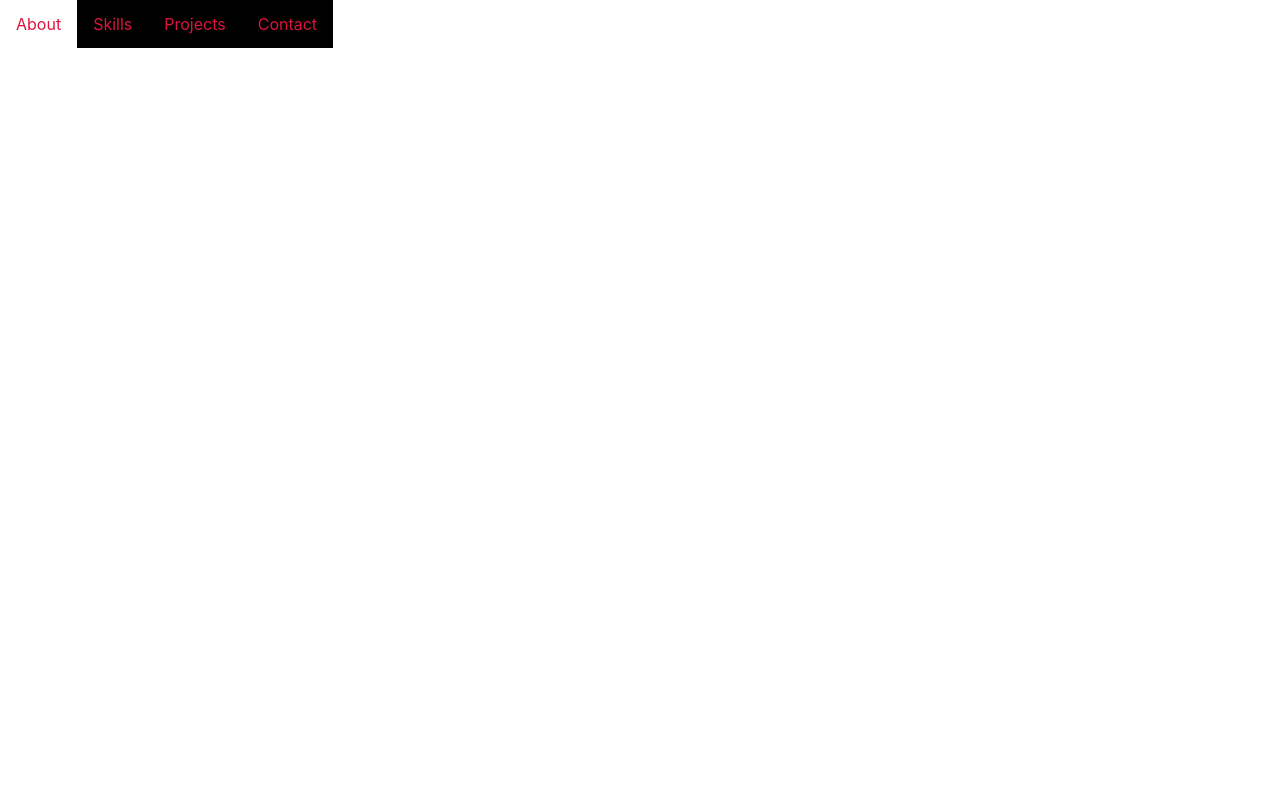
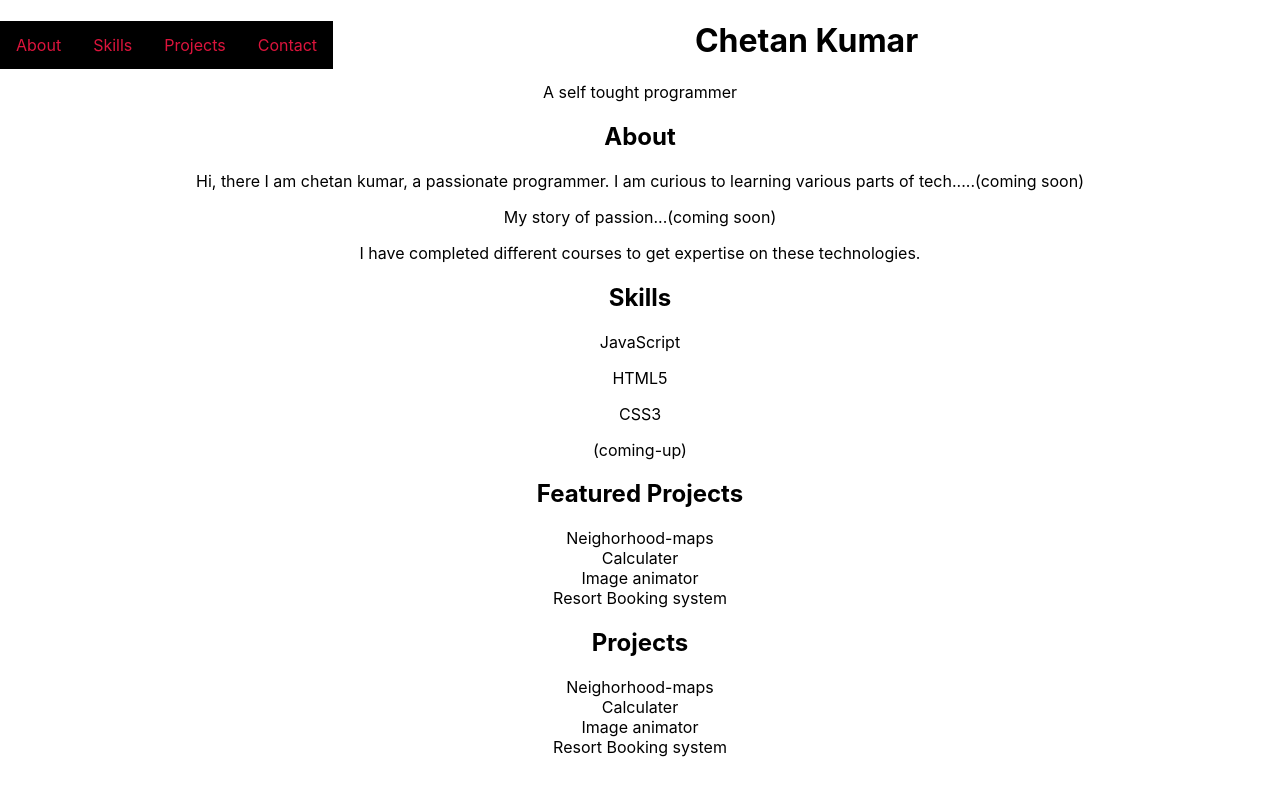
Before and after one commit to Ckbhatia/Portfolio, a React (Create React App) app: page / in a window 1280 px wide. Shown: the top 796 px of the page. Built offline with nearby package versions, Linux system fonts and the light colour scheme.

Commit message:
feat: added main elements

```diff
--- a/src/components/Main.jsx
+++ b/src/components/Main.jsx
@@ -8,8 +8,41 @@ export default class Main extends Component {
             <div>
                 <Navbar />
                 <main id="main">
-
+                    <div className="intro">
+                        <h1>Chetan Kumar</h1>
+                        <p>A self tought programmer</p>
+                        <h2>About</h2>
+                        <p>Hi, there I am chetan kumar, a passionate programmer. I am curious to learning various parts of tech.....(coming soon)
+                        </p>
+                        <p>My story of passion...(coming soon)</p>
+                        <p>I have completed different courses to get expertise on these technologies.</p>
+                    </div>
                 </main>
+                <section className="skills">
+                <h2>Skills</h2>
+                <p>JavaScript</p>
+                <p>HTML5</p>
+                <p>CSS3</p>
+                <p>(coming-up)</p>
+                </section>
+                <section className="projects">
+                <h2>Featured Projects</h2>
+                <div className="container">
+                <div>Neighorhood-maps</div>
+                <div>Calculater</div>
+                <div>Image animator</div>
+                <div>Resort Booking system</div>
+                </div>
+                </section>
+                <section className="projects">
+                <h2>Projects</h2>
+                <div>
+                <div>Neighorhood-maps</div>
+                <div>Calculater</div>
+                <div>Image animator</div>
+                <div>Resort Booking system</div>
+                </div>
+                </section>
             </div>
         )
     }
```
